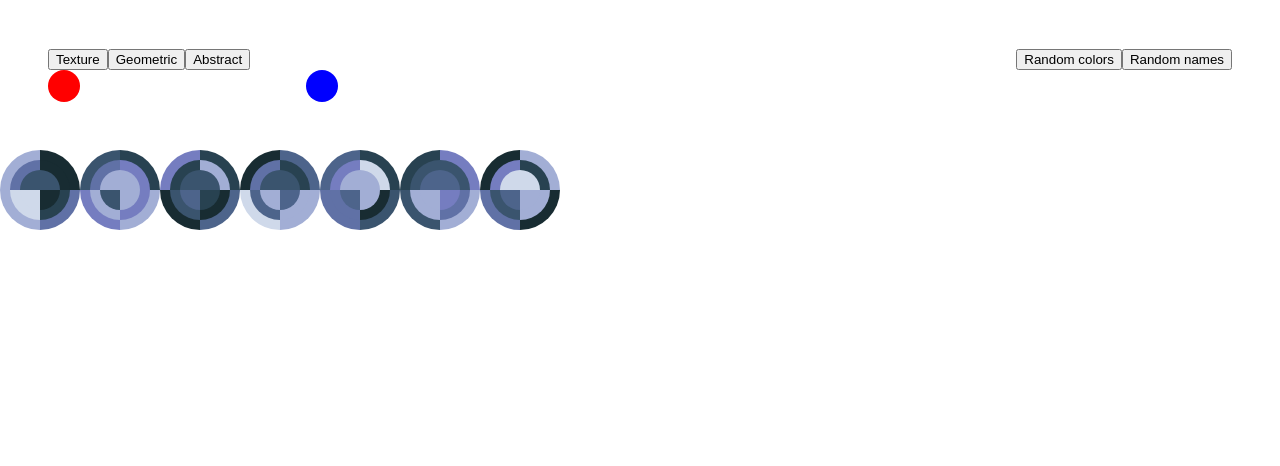
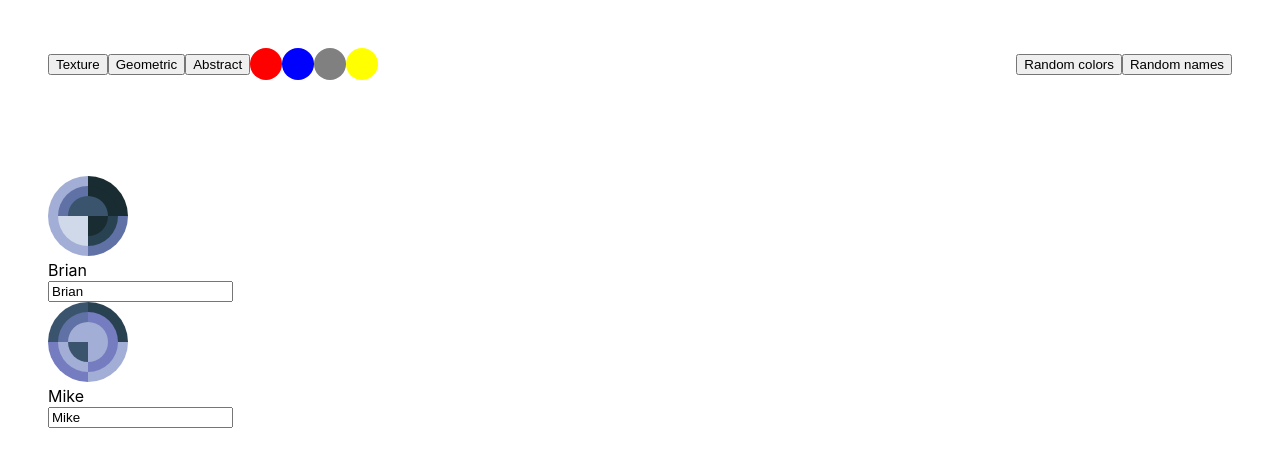
Before and after one commit to boringdesigners/boring-avatars, a React (Create React App) app: page / in a window 1280 px wide. Shown: the top 466 px of the page. Built offline with nearby package versions, Linux system fonts and the light colour scheme.

Commit message:
playground avatars

```diff
--- a/src/App.js
+++ b/src/App.js
@@ -1,6 +1,3 @@
-
-
-import AvatarGeometric from './avatar/components/avatar-geometric';
 import Playground from './playground';
 
 function App() {
--- a/src/playground/index.js
+++ b/src/playground/index.js
@@ -1,4 +1,4 @@
-import React from 'react'
+import React, { useState } from 'react'
 import styled from 'styled-components'
 import AvatarGeometric from '../avatar/components/avatar-geometric'
 import { SegmentGroup, Segment, Button, BaseStyles, ColorDot } from './ui-system'
@@ -7,19 +7,44 @@ const Header = styled.header`
   display: grid;
   grid-template-columns: 1fr auto;
   padding: var(--pagePadding);
+  align-items: center;
 `
 
 const SettingsSection = styled.div`
   display: inline-grid;
   align-items: center;
+  grid-template-columns: auto 1fr;
+  max-width: max-content;
 `
 
 const ColorsSection = styled.div`
   display: inline-grid;
-  grid-template-columns: repeat(4, auto);
+  grid-template-columns: repeat(4, 1fr);
 `
 
+const ContentSection = styled.div`
+  padding: var(--pagePadding);
+`
+
+const AvatarWrapper = ({ name, playgroundColors }) => {
+  const [avatarName, setAvatarName] = useState(name)
+  return (
+    <>
+      <div>
+        <AvatarGeometric name={name} colors={playgroundColors} />
+      </div>
+      <div>
+        {avatarName}
+      </div>
+      <input value={avatarName} onChange={e => setAvatarName(e.target.value)}/>
+    </>
+  )
+}
+
+const defaultPlaygroundColors = ['red', 'blue', 'grey', 'yellow']
+
 const Playground = () => {
+  const [playgroundColors, setPlaygroundColors] = useState(defaultPlaygroundColors)
   return (
     <>
       <BaseStyles />
@@ -31,8 +56,9 @@ const Playground = () => {
             <Segment>Abstract</Segment>
           </SegmentGroup>
           <ColorsSection>
-            <ColorDot color="red"/>
-            <ColorDot color="blue"/>
+            {playgroundColors.map((playgroundColor, index) => (
+              <ColorDot color={playgroundColor} key={index} />
+            ))}
           </ColorsSection>
         </SettingsSection>
 
@@ -42,13 +68,10 @@ const Playground = () => {
         </div>
       </Header>
 
-      <AvatarGeometric/>
-      <AvatarGeometric/>
-      <AvatarGeometric/>
-      <AvatarGeometric/>
-      <AvatarGeometric/>
-      <AvatarGeometric/>
-      <AvatarGeometric/>
+      <ContentSection>
+        <AvatarWrapper name="Brian" color={playgroundColors} />
+        <AvatarWrapper name="Mike" color={playgroundColors} />
+      </ContentSection>
     </>
   )
 }
```
